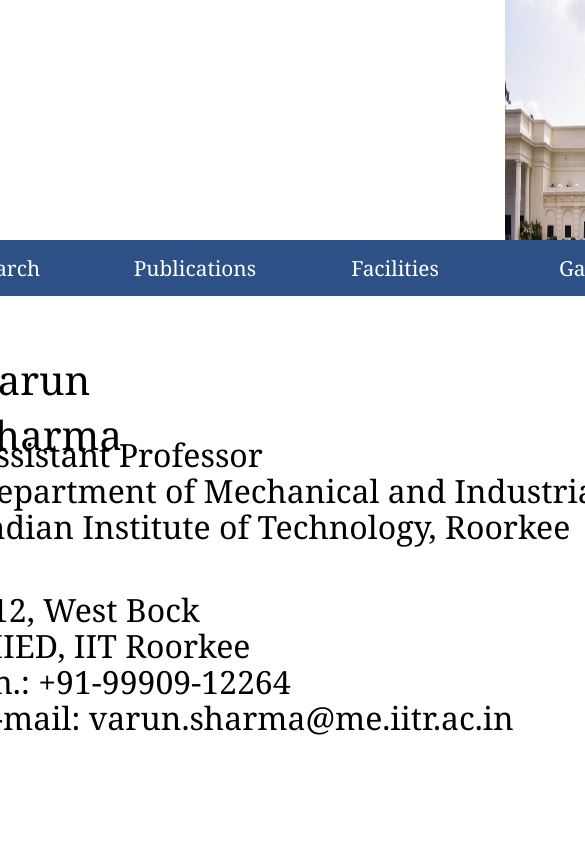
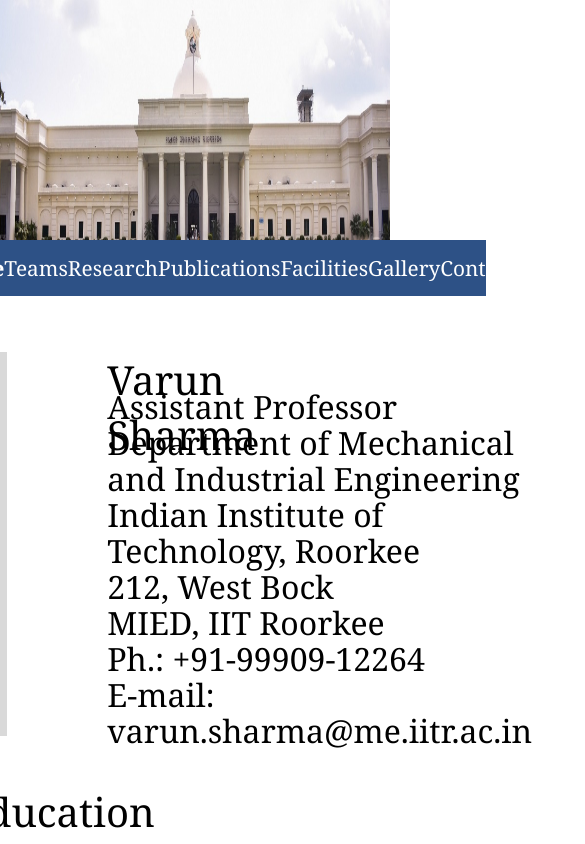
Before and after one commit to Kirthik24/varun-sharma-profile, a React (Vite) app: page / in a window 390 px wide. Shown: the top 844 px of the page, 585 px wide, since content can reach past the window. Built offline with nearby package versions, Linux system fonts and the light colour scheme.

Commit message:
navbar responsiveness updated

```diff
--- a/src/components/Navbar.jsx
+++ b/src/components/Navbar.jsx
@@ -7,6 +7,7 @@
     return (
         <div className="navbar">
             <div className="image"></div>
+            <div className="navigationbar">
                 <div className="navcontainer">
                     <div className={`nav-elements`}>
                         <ul>
@@ -35,6 +36,7 @@
                     </div>
             </div>
             </div>
+        </div>
     )
 }
 
--- a/src/css/navbar.scss
+++ b/src/css/navbar.scss
@@ -1,3 +1,8 @@
+.navbar{
+    display: flex;
+    flex-direction: column;
+    align-items: center;
+}
 
 .image{
     width: 100vw;
@@ -5,28 +10,30 @@
     height: 296px;
     background-image: url('../assets/navbar.jpg');
     background-size: 100% 100%;
+    background-repeat: no-repeat;
     justify-content: center;
 }
-.navbar{
+
+
+.navigationbar{
+    width: 100%;
     display: flex;
-    flex-direction: column;
-    align-items: flex-end;
-}
+    justify-content: flex-end;
     .navcontainer{
-    width: fit-content;
+        width: 95%;
         position: relative;
         top: -56px;
         display: flex;
-    justify-content:right;
+        //justify-content:right;
         align-items: center;
         background: #2D5186;
         object-fit:scale-down;
         padding: 0px;
         height: 56px;
-}
+
         .nav-elements {
             position: relative;
-
+            width: 100%;
             ul{
                 display: flex;
                 justify-content:space-around;
@@ -56,8 +63,12 @@
             justify-content: center;
             align-items: center;
             box-sizing: border-box;
-    width: 200px;
+            width: fit-content;
             height: 56px;
             margin: 0;
             padding: 0;
         }
+
+
+    }
+}
--- a/src/css/style.scss
+++ b/src/css/style.scss
@@ -32,17 +32,12 @@
         }
 
         .content{
-            width: 1440px;
+            width: 90%;
             .container{
                 width: 88.88%;
                 margin: auto;
             }
         }
-
-
-
-
-
     }
 
 }
```
Lines whose indentation alone changed are shown as unchanged.
